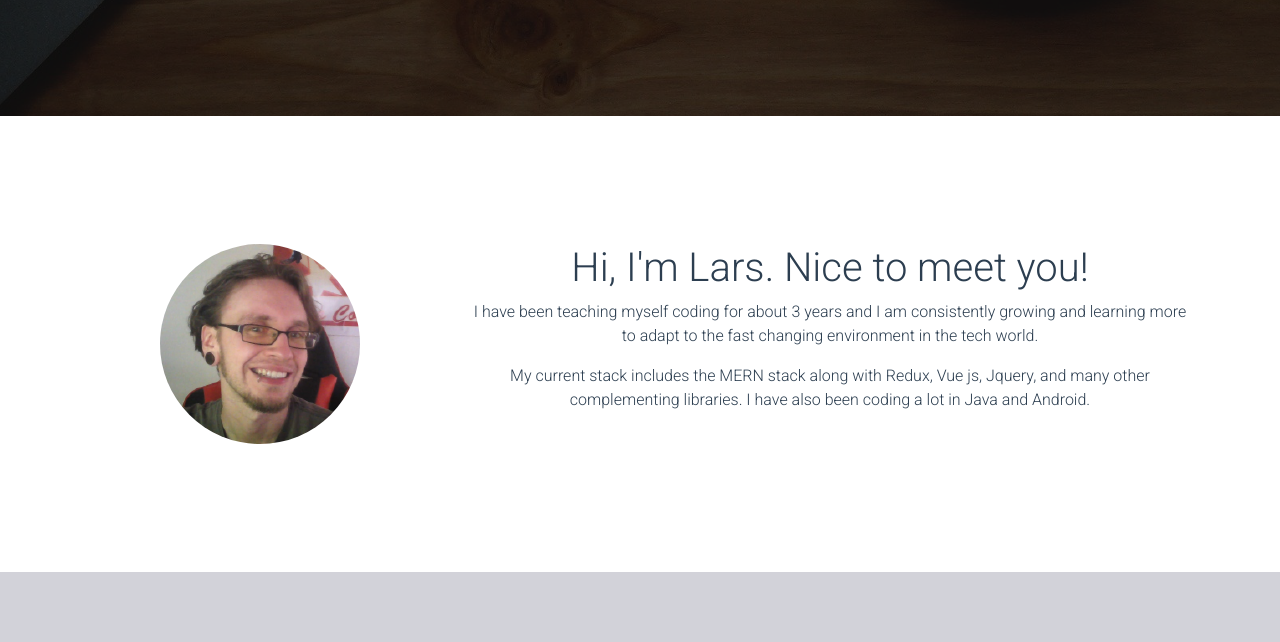
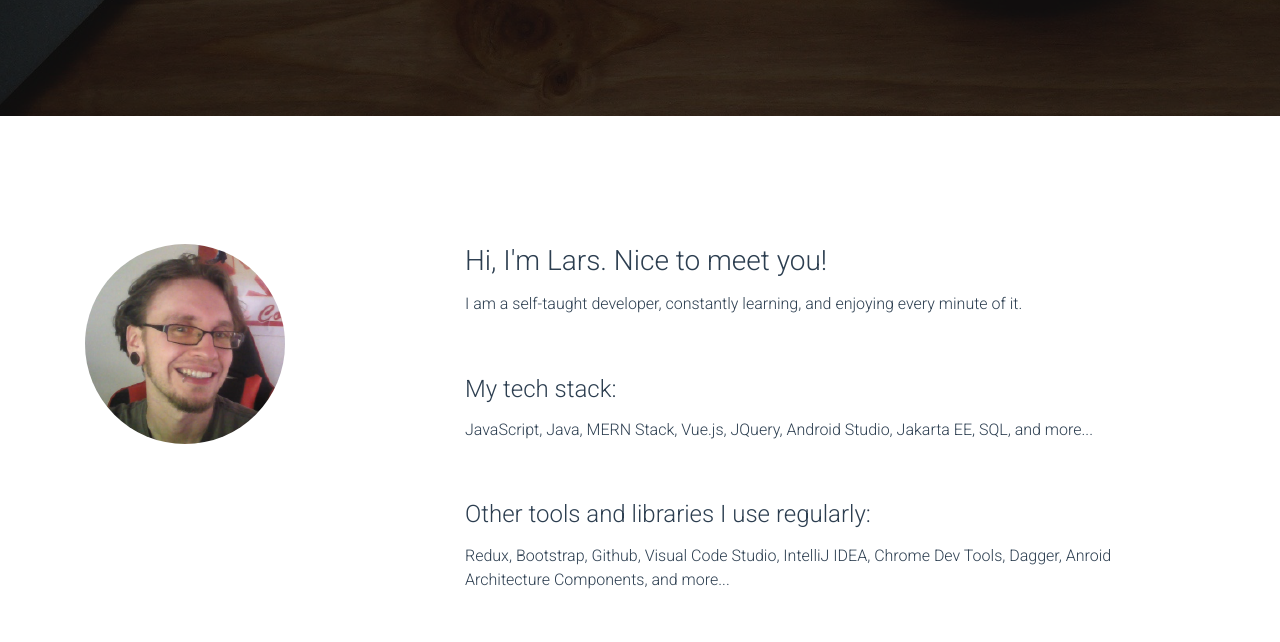
Before and after one commit to LarsSpangenberg/my-portfolio-vue, a Vue app: page / in a window 1280 px wide. Shown: the part 684-1326 px from the top of the page. Built offline with nearby package versions, Linux system fonts and the light colour scheme.

Commit message:
styled and rewrote about section

```diff
--- a/src/components/About.vue
+++ b/src/components/About.vue
@@ -10,13 +10,14 @@
           />
         </div>
         <div class="col-md-8">
-          <h1>Hi, I'm Lars. Nice to meet you!</h1>
-          <p>I have been teaching myself coding for about 3 years and I am consistently
-          growing and learning more to adapt to the fast changing environment in the
-          tech world.</p>
-          <p>My current stack includes the MERN stack along with Redux, Vue js, Jquery,
-          and many other complementing libraries. I have also been coding a lot in Java
-          and Android.</p>
+          <h1 class="about-title">Hi, I'm Lars. Nice to meet you!</h1>
+          <p>I am a self-taught developer, constantly learning, and enjoying every minute of it.</p>
+          <h2>My tech stack:</h2>
+          <p>JavaScript, Java, MERN Stack, Vue.js, JQuery, Android Studio, Jakarta EE, SQL,
+            and more... </p>
+          <h2>Other tools and libraries I use regularly:</h2>
+          <p>Redux, Bootstrap, Github, Visual Code Studio, IntelliJ IDEA, Chrome Dev Tools, Dagger,
+            Anroid Architecture Components, and more...</p>
         </div>
       </div>
     </div>
@@ -24,8 +25,25 @@
 </template>
 
 <style scoped>
+.about {
+  text-align: left;
+}
+
 .container {
   padding-top: 10%;
   padding-bottom: 10%;
 }
+
+h1 {
+  font-size: 1.75rem;
+}
+
+h2 {
+  font-size: 1.5rem;
+  margin-top: 8%;
+}
+
+p {
+  margin-top: 2%;
+}
 </style>
--- a/src/components/Profile.vue
+++ b/src/components/Profile.vue
@@ -19,7 +19,6 @@
 .profile {
   background: #000000 url('../assets/desk-background.png') center top no-repeat
     fixed;
-  text-align: center;
 }
 
 .container {
--- a/src/components/common/navigation.vue
+++ b/src/components/common/navigation.vue
@@ -48,7 +48,7 @@ export default {
   },
   computed: {
     navBackground() {
-      return this.scrollPosition > window.innerHeight - 50 ? 'bg-dark' : 'bg-transparent';
+      return this.scrollPosition > window.innerHeight / 3 ? 'bg-dark' : 'bg-transparent';
     },
   },
   methods: {
```
